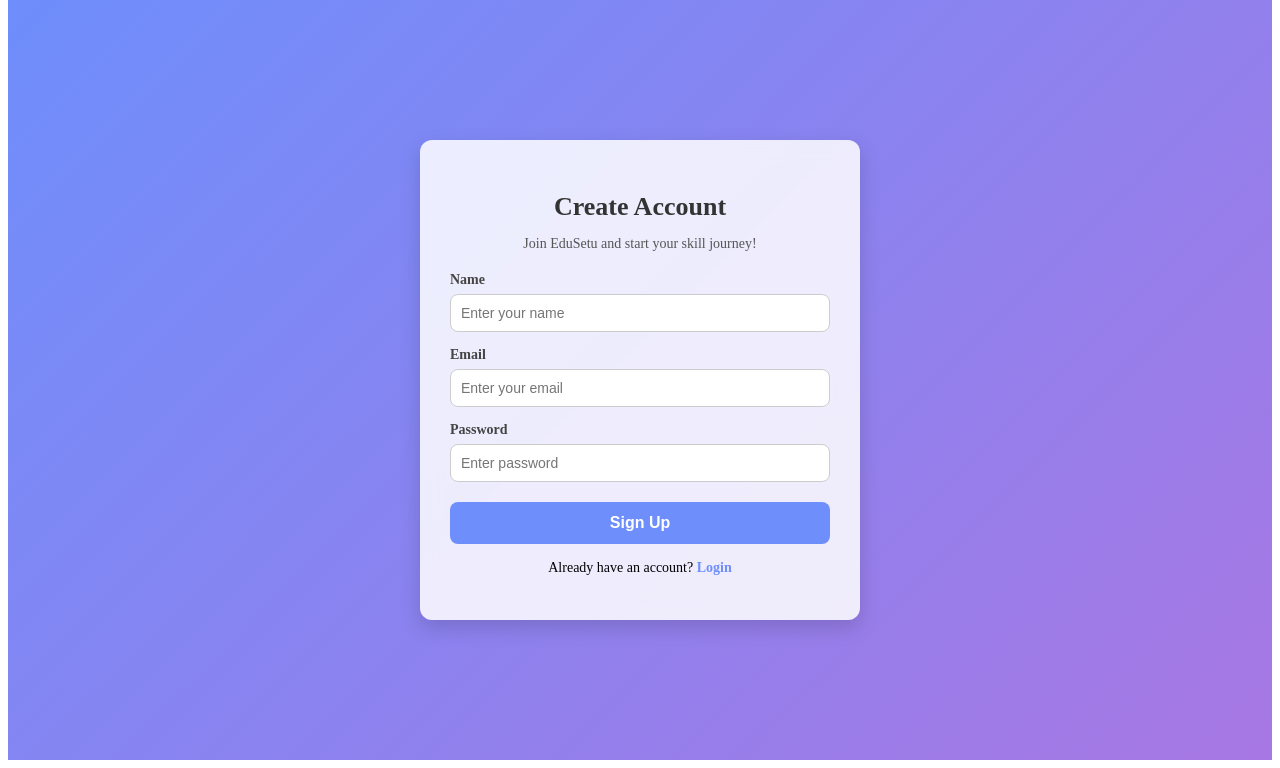
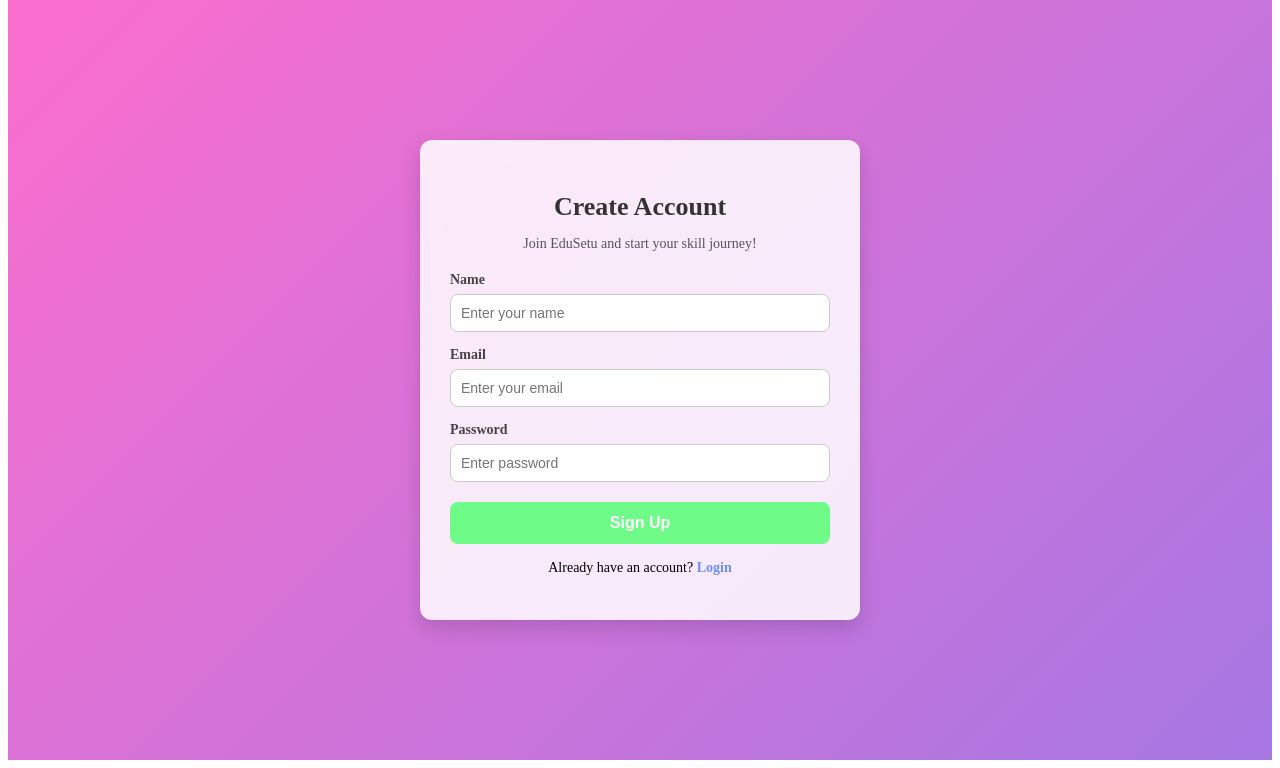
Before and after one commit to amankv1234/College_Project_EduSetu, a Node server app: page /signup in a window 1280 px wide; the page is wider, and only the part inside the window is pictured. Shown: the part 77-845 px from the top of that part. Run offline with Node 20, Linux system fonts and the light colour scheme; some libraries are stand-ins or nearby versions.

Commit message:
auth frontend

```diff
--- a/public/css/auth.css
+++ b/public/css/auth.css
@@ -4,7 +4,7 @@
   display: flex;
   align-items: center;
   justify-content: center;
-  background: linear-gradient(135deg, #6e8efb, #a777e3);
+  background: linear-gradient(135deg, #fb6ece, #a777e3);
   padding: 20px;
 }
 
@@ -66,7 +66,7 @@
 .btn {
   width: 100%;
   padding: 12px;
-  background: #6e8efb;
+  background: #6efb88;
   color: white;
   border: none;
   font-size: 16px;
```
